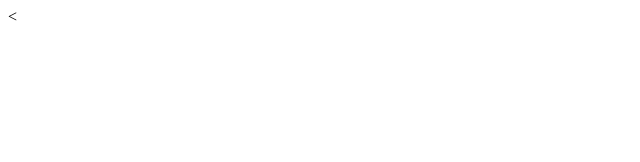
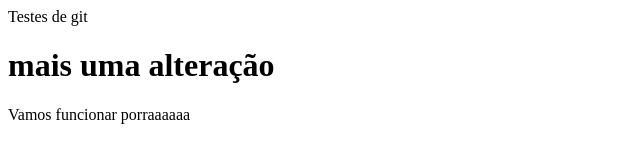
Before and after one commit to RebeccaMariahDEV/gama-no-github, a plain HTML site: page index.html in a window 1280 px wide. Shown: the whole page, without its empty margins (0-640 px from the left). Drawn offline with Linux system fonts and the light colour scheme.

Commit message:
h1 no projeto

```diff
--- a/index.html
+++ b/index.html
@@ -1 +1,13 @@
-<
+<html>
+<header>
+    <p>Testes de git</p>
+</header>
+<body>
+<h1>
+    mais uma alteração
+</h1>
+    <div>
+        <p>Vamos funcionar porraaaaaa</p>
+    </div>
+</body>
+</html>
```
